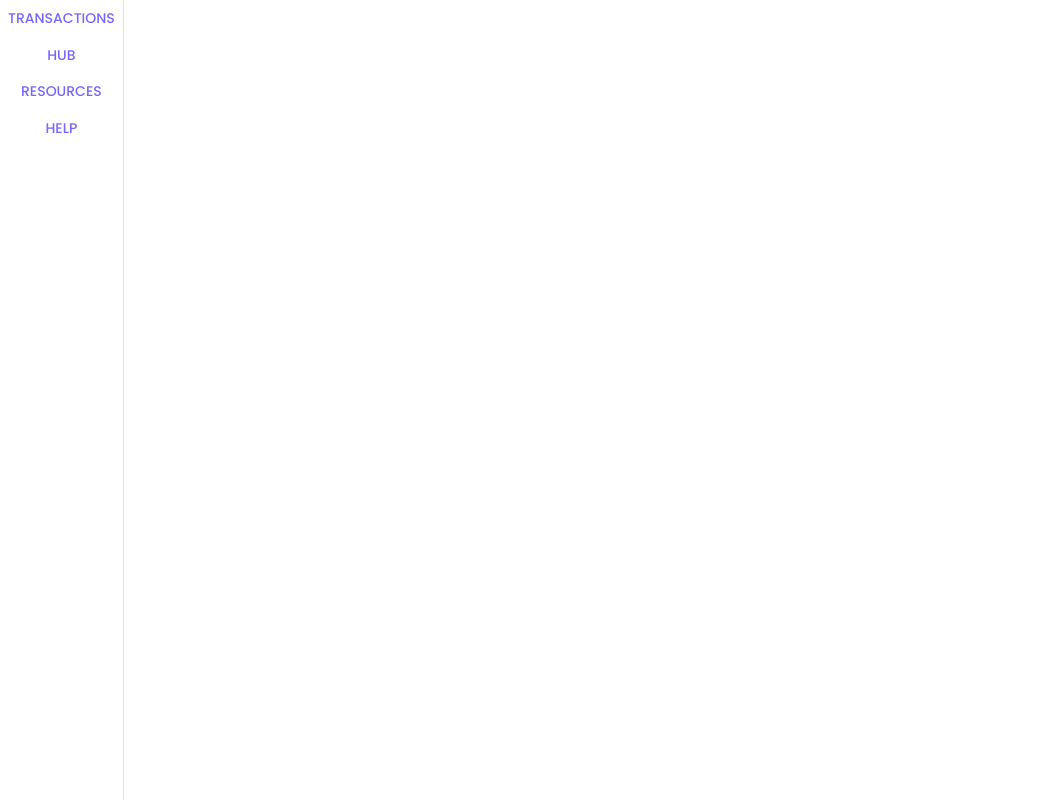
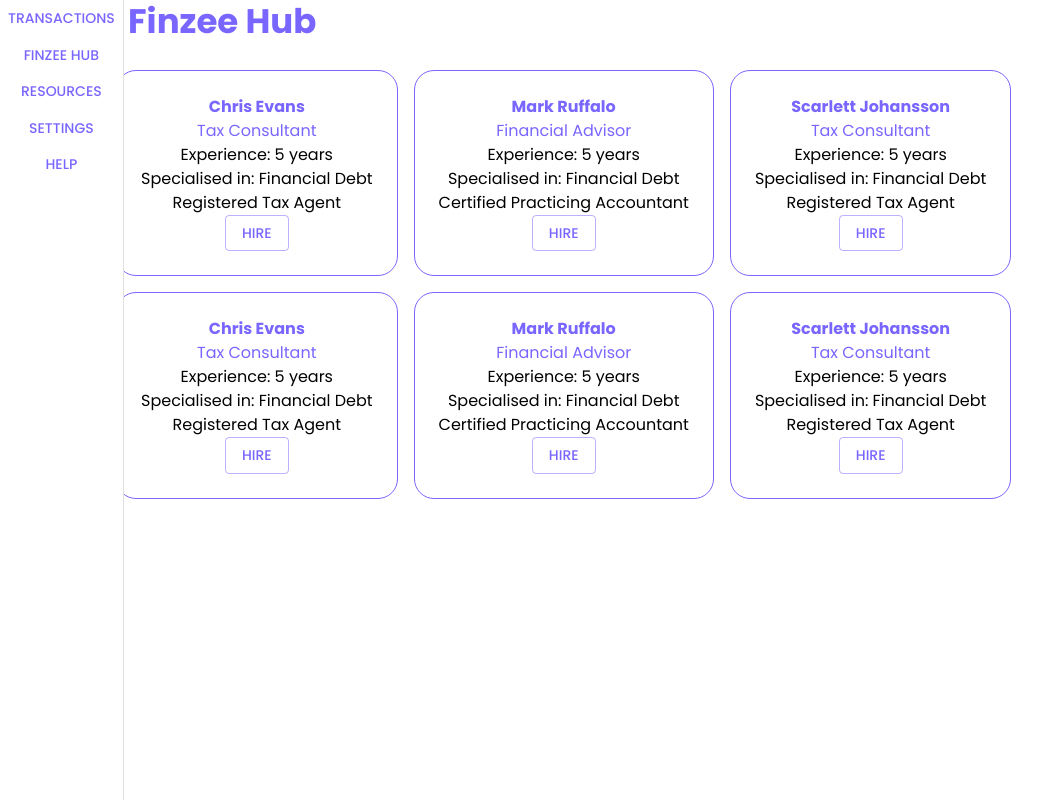
Before and after one commit to glui2/finzee-webapp, a React (Create React App) app in the folder finzee-webapp/: page /hub in a window 1280 px wide. Shown: the whole page, without its empty margins (0-1063 px from the left). Built offline with nearby package versions, Linux system fonts and the light colour scheme; no server answers.

Commit message:
finzee hub with dummy data

```diff
--- a/finzee-webapp/src/App.js
+++ b/finzee-webapp/src/App.js
@@ -6,6 +6,7 @@ import Grid from "@material-ui/core/Grid";
 import { TransactionContextProvider } from "./contexts/TransactionContext.js";
 import { Button } from "@material-ui/core";
 import { TransactionsPage } from "./pages/TransactionsPage.js";
+import { HubPage } from "./pages/HubPage.js";
 import "./App.css";
 import React from "react";
 
@@ -22,28 +23,30 @@ function App() {
             </Grid>
             <Grid item>
               <Button color="primary" href="/hub">
-                Hub
+                Finzee Hub
               </Button>
             </Grid>
             <Grid item>
-              <Button color="primary" href="/resources">
-                Resources
-              </Button>
+              <Button color="primary">Resources</Button>
             </Grid>
             <Grid item>
-              <Button color="primary" href="/help">
-                Help
-              </Button>
+              <Button color="primary">Settings</Button>
+            </Grid>
+            <Grid item>
+              <Button color="primary">Help</Button>
             </Grid>
           </Grid>
         </Drawer>
-        <Switch>
-          <Route exact path="/transactions">
-            <TransactionContextProvider>
+        <TransactionContextProvider>
+          <Switch>
+            <Route exact path="/transactions">
               <TransactionsPage></TransactionsPage>
-            </TransactionContextProvider>
-          </Route>
-        </Switch>
+            </Route>
+            <Route exact path="/hub">
+              <HubPage></HubPage>
+            </Route>
+          </Switch>
+        </TransactionContextProvider>
       </Router>
     </div>
   );
--- /dev/null
+++ b/finzee-webapp/src/components/PersonCard.js
@@ -0,0 +1,42 @@
+import { Button, Grid, Typography } from "@material-ui/core";
+import React from "react";
+import Box from "@material-ui/core/Box";
+
+const PersonCard = (props) => {
+  var name = props.name;
+  var job = props.job;
+  var experience = props.experience;
+  var specialty = props.specialty;
+  var certificate = props.certificate;
+
+  return (
+    <Box borderColor="primary.main" border={1} borderRadius={20} m={1} p={3}>
+      <Grid container direction="column">
+        <Grid item>
+          <Typography color="primary">
+            <strong>{name}</strong>
+          </Typography>
+        </Grid>
+        <Grid item>
+          <Typography color="primary">{job}</Typography>
+        </Grid>
+        <Grid item>
+          <Typography>Experience: {experience}</Typography>
+        </Grid>
+        <Grid item>
+          <Typography>Specialised in: {specialty}</Typography>
+        </Grid>
+        <Grid item>
+          <Typography>{certificate}</Typography>
+        </Grid>
+        <Grid item>
+          <Button variant="outlined" color="primary" className="hire-button">
+            Hire
+          </Button>
+        </Grid>
+      </Grid>
+    </Box>
+  );
+};
+
+export default PersonCard;
--- /dev/null
+++ b/finzee-webapp/src/pages/HubPage.js
@@ -0,0 +1,84 @@
+import React from "react";
+import { useState } from "react";
+import Typography from "@material-ui/core/Typography";
+import { Grid } from "@material-ui/core";
+import PersonCard from "../components/PersonCard.js";
+
+var dummyData = [
+  {
+    name: "Chris Evans",
+    job: "Tax Consultant",
+    experience: "5 years",
+    specialty: "Financial Debt",
+    certificate: "Registered Tax Agent",
+  },
+  {
+    name: "Mark Ruffalo",
+    job: "Financial Advisor",
+    experience: "5 years",
+    specialty: "Financial Debt",
+    certificate: "Certified Practicing Accountant",
+  },
+  {
+    name: "Scarlett Johansson",
+    job: "Tax Consultant",
+    experience: "5 years",
+    specialty: "Financial Debt",
+    certificate: "Registered Tax Agent",
+  },
+  {
+    name: "Chris Evans",
+    job: "Tax Consultant",
+    experience: "5 years",
+    specialty: "Financial Debt",
+    certificate: "Registered Tax Agent",
+  },
+  {
+    name: "Mark Ruffalo",
+    job: "Financial Advisor",
+    experience: "5 years",
+    specialty: "Financial Debt",
+    certificate: "Certified Practicing Accountant",
+  },
+  {
+    name: "Scarlett Johansson",
+    job: "Tax Consultant",
+    experience: "5 years",
+    specialty: "Financial Debt",
+    certificate: "Registered Tax Agent",
+  },
+];
+
+const HubPage = () => {
+  return (
+    // const { showClaimableTransactions, showAllTransactions } = context;
+    <div className="transactions-page">
+      <Grid container direction="column" spacing={5} justify="space-between">
+        <Grid item>
+          <Typography
+            variant="h4"
+            align="left"
+            color="primary"
+            className="heading"
+          >
+            <strong>Finzee Hub</strong>
+          </Typography>
+        </Grid>
+        <Grid container>
+          {dummyData.map((obj) => (
+            <Grid item>
+              <PersonCard
+                name={obj.name}
+                job={obj.job}
+                experience={obj.experience}
+                specialty={obj.specialty}
+                certificate={obj.certificate}
+              ></PersonCard>
+            </Grid>
+          ))}
+        </Grid>
+      </Grid>
+    </div>
+  );
+};
+export { HubPage };
```
Also changed, not shown: 1 other file (tests, documents, lock files or other folders).
